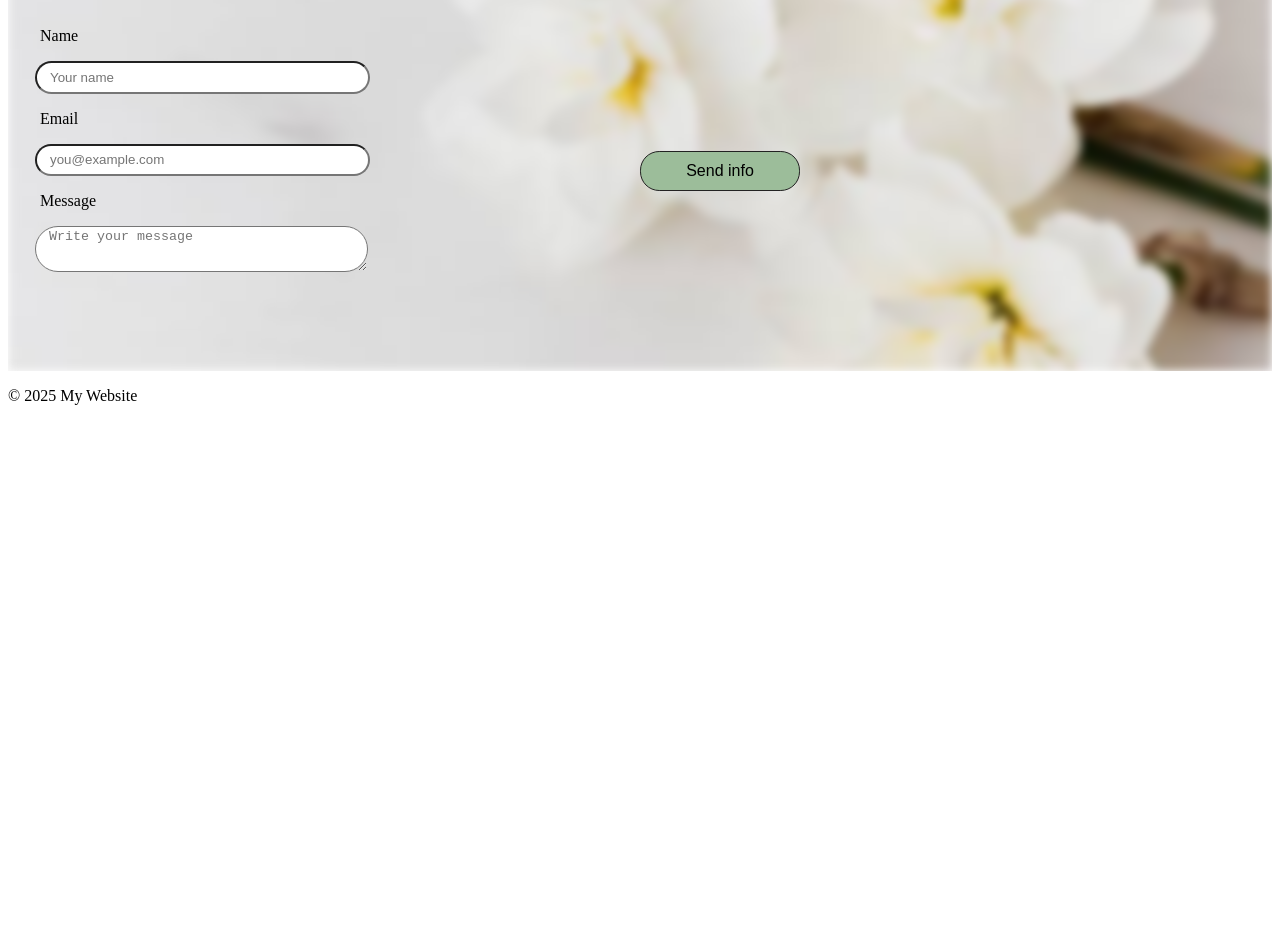
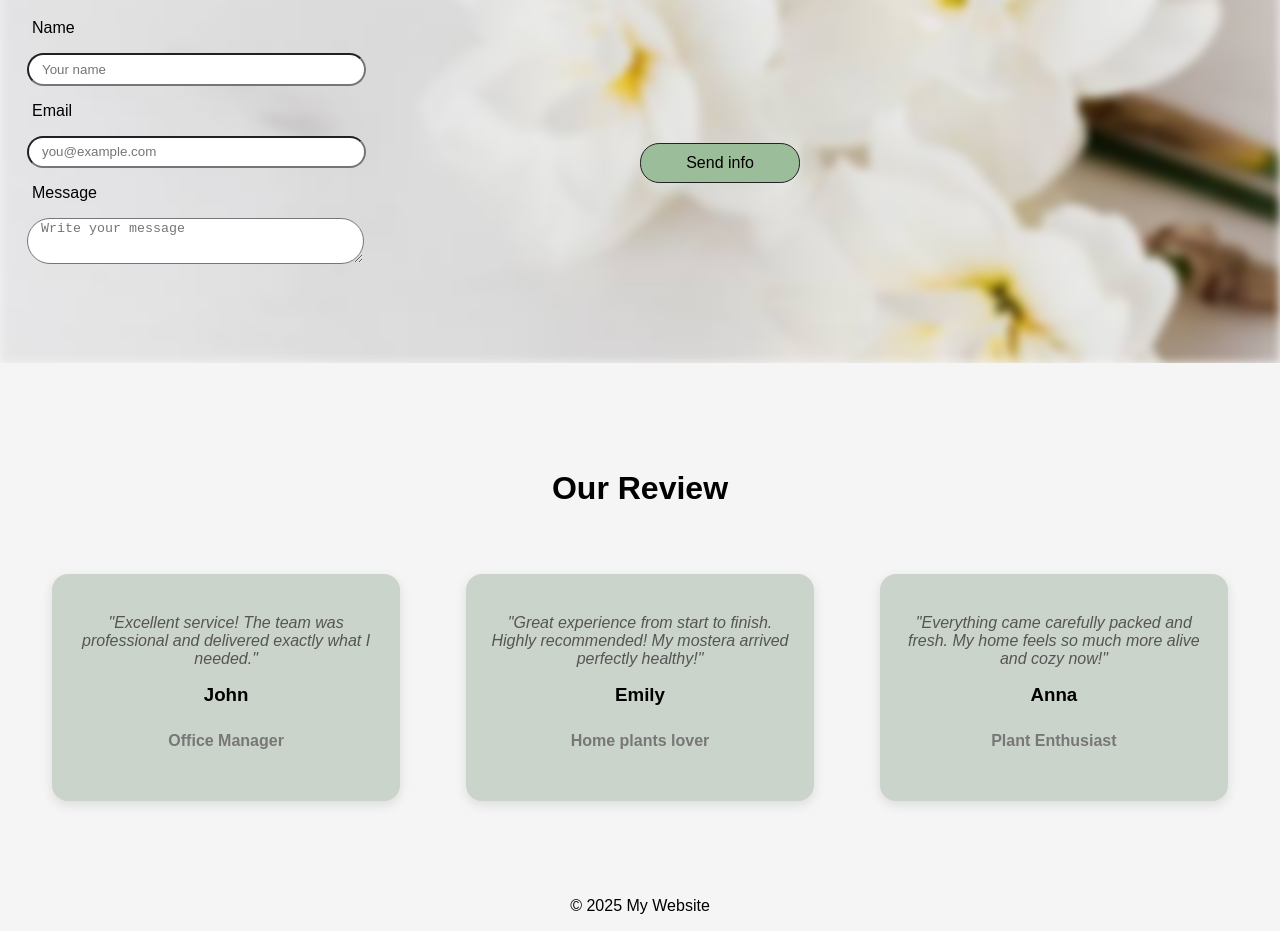
Before and after one commit to natalymelnichuk/website-project, a plain HTML site: page index.html in a window 1280 px wide. Shown: the part 501-1432 px from the top of the page. Before the commit the page ends 922 px from the top, so only its background shows below. Drawn offline with Linux system fonts and the light colour scheme.

Commit message:
Testimonil section was added

```diff
--- a/index.html
+++ b/index.html
@@ -59,6 +59,35 @@
         </form>
         <button type="submit">Send info</button>
     </div>
+    <div class="testimonials">
+        <h2>Our Review</h2>
+        <div class="testimonial-container">
+            <div class="testimonial-card">
+                <p class="message">
+                    "Excellent service! The team was professional and delivered exactly what I needed."
+                </p>
+                <h3>John</h3>
+                <h5>Office Manager</h5>
+            </div>
+
+            <div class="testimonial-card">
+                <p class="message">
+                    "Great experience from start to finish. Highly recommended!
+                    My mostera arrived perfectly healthy!"
+                </p>
+                <h3>Emily</h3>
+                <h5>Home plants lover</h5>
+            </div>
+
+            <div class="testimonial-card">
+                <p class="message">
+                    "Everything came carefully packed and fresh. My home feels so much more alive and cozy now!"
+                </p>
+                <h3>Anna</h3>
+                <h5>Plant Enthusiast</h5>
+            </div>
+        </div>
+    </div>
     </main>
     <footer>
         <p>&copy; 2025 My Website</p>
--- a/style.css
+++ b/style.css
@@ -1,11 +1,17 @@
+body {
+    font-family: Arial, sans-serif;
+    margin: 0;
+    background: #f5f5f5;
+}
+
 .header {
     display: flex;
     justify-content: space-between;
     align-content: center;
-    background-color: #E8F9E7;
     width: 100%;
+    background-color: #9CBD9A;
+}
 
-}
 nav {
     display: inline;
     align-content: center;
@@ -131,3 +137,46 @@ textarea {
     border: 1px solid #222222;
     border-radius: 1.2em;
 }
+
+.testimonials {
+    padding: 5em 1.2em;
+    text-align: center;
+}
+
+.testimonials h2 {
+    margin-bottom: 2.1em;
+    font-size: 2em;
+}
+
+.testimonial-container {
+    display: flex;
+    justify-content: space-around;
+    flex-wrap: wrap;
+}
+
+.testimonial-card {
+    background: rgb(203, 212, 202);
+    width: 300px;
+    padding: 1.5em;
+    border-radius: 1em;
+    box-shadow: 0 4px 12px rgba(0,0,0,0.1);
+}
+
+.message {
+    font-style: italic;
+    color: #555;
+    margin-bottom: 1em;
+}
+
+.testimonial-card h3 {
+    margin: 0;
+}
+
+.testimonial-card h5 {
+    color: #777;
+    font-size: 1em;
+}
+
+footer {
+    text-align: center;
+}
```
